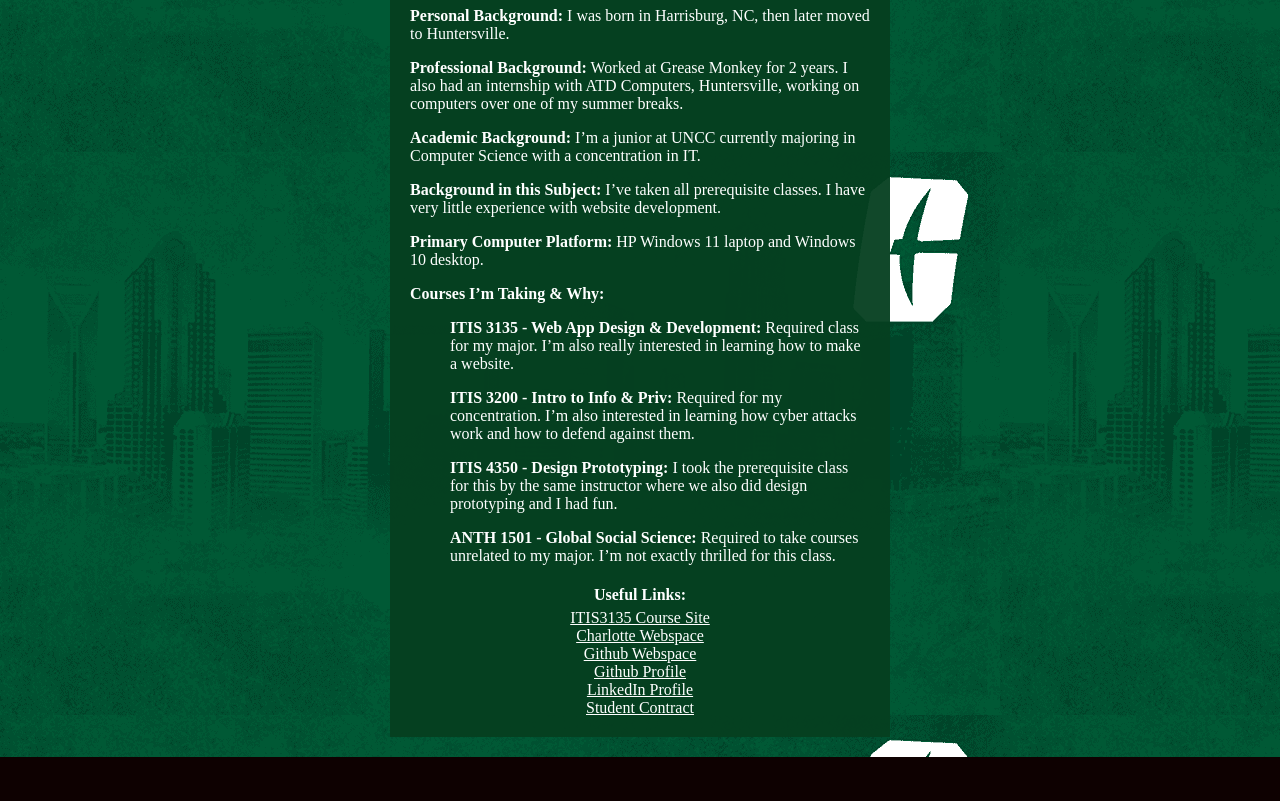
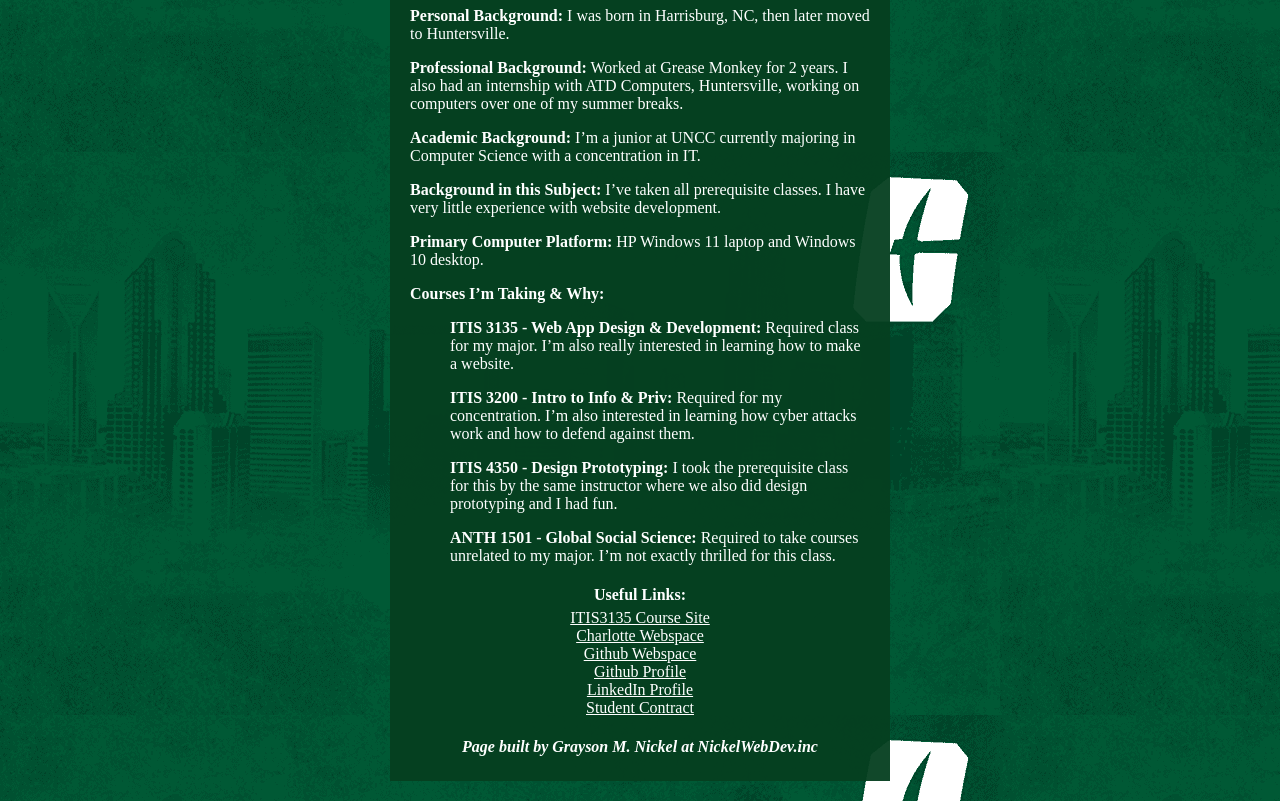
Before and after one commit to GMNICKEL/GMNICKEL.github.io, a plain HTML site: page index.html in a window 1280 px wide. Shown: the part 411-1212 px from the top of the page. Before the commit the page ends 1168 px from the top, so only its background shows below. Drawn offline with Linux system fonts and the light colour scheme.

Commit message:
Update index.html
added content

```diff
--- a/index.html
+++ b/index.html
@@ -65,6 +65,7 @@
 				<a href="https://github.com/GMNICKEL">Github Profile</a>
 				<a href="https://www.linkedin.com/in/grayson-nickel-494664265/">LinkedIn Profile</a>
 				<a href="./Contract.html">Student Contract</a>
+				<h4><i>Page built by Grayson M. Nickel at NickelWebDev.inc</i></h4>
 			</center>
 
 		</footer>
```
